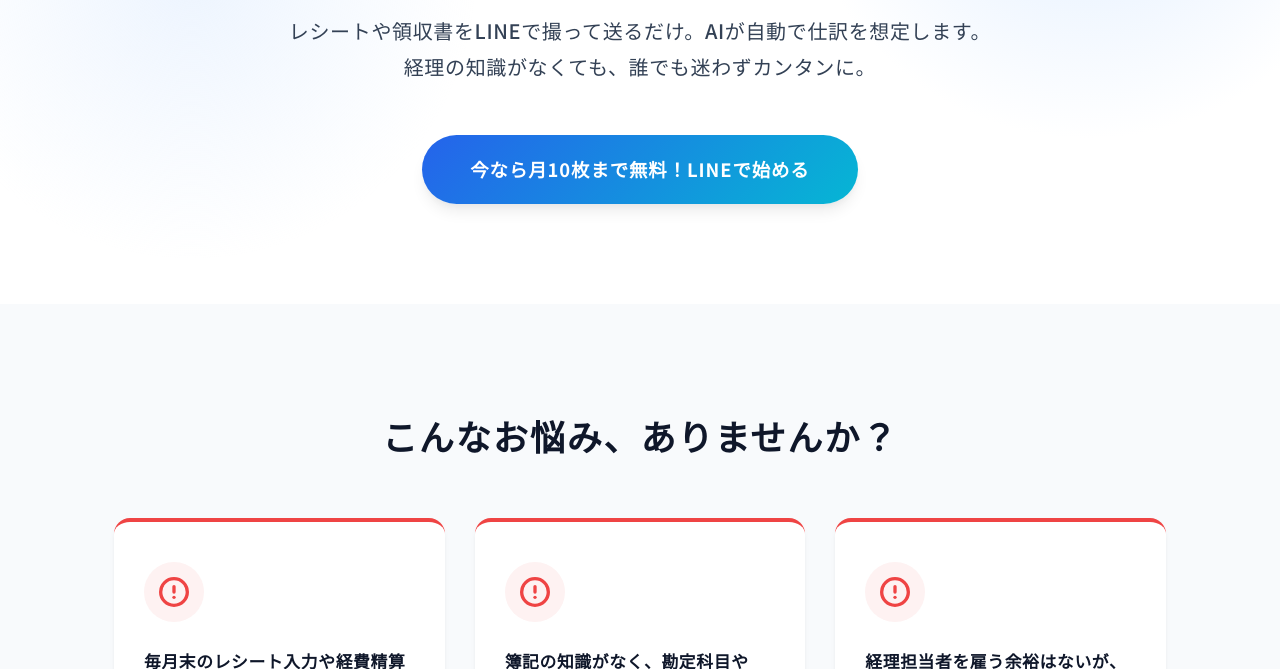
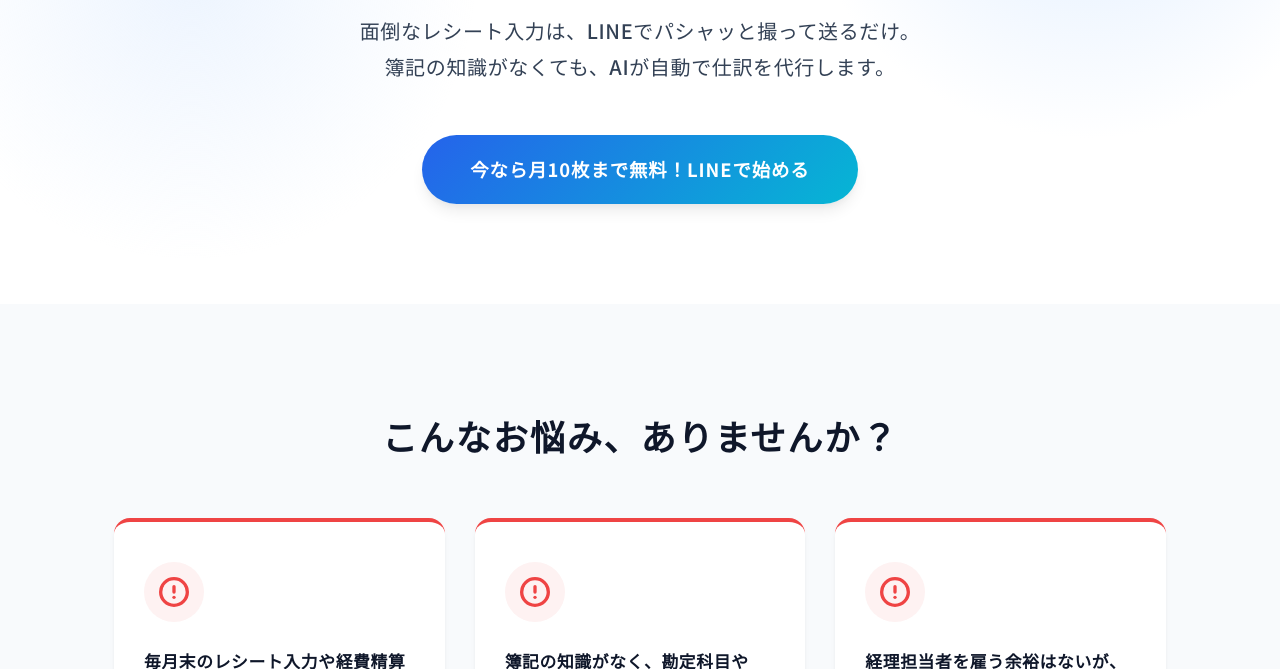
Before and after one commit to Tumugi-Capital/torudakekeiri, a plain HTML site: page index.html in a window 1280 px wide. Shown: the part 431-1100 px from the top of the page. Drawn offline with Linux system fonts and the light colour scheme.

Commit message:
Update index.html

```diff
--- a/index.html
+++ b/index.html
@@ -705,7 +705,8 @@
             <div class="container">
                 <span class="hero-badge">今なら月10枚まで無料キャンペーン中！</span>
                 <h1>経理は「撮るだけ」の時代へ。<br>スマホひとつで完了する次世代AI経理</h1>
-                <p>レシートや領収書をLINEで撮って送るだけ。AIが自動で仕訳を想定します。<br>経理の知識がなくても、誰でも迷わず<span class="nowrap">カンタンに。</span></p>
+                <p>面倒なレシート入力は、LINEでパシャッと撮って送るだけ。
+<br>簿記の知識がなくても、AIが自動で仕訳を代行します。</p>
                 <a href="https://lin.ee/RYKWAXN" class="btn-cta" target="_blank" rel="noopener noreferrer">今なら月10枚まで無料！LINEで始める</a>
             </div>
         </section>
```
